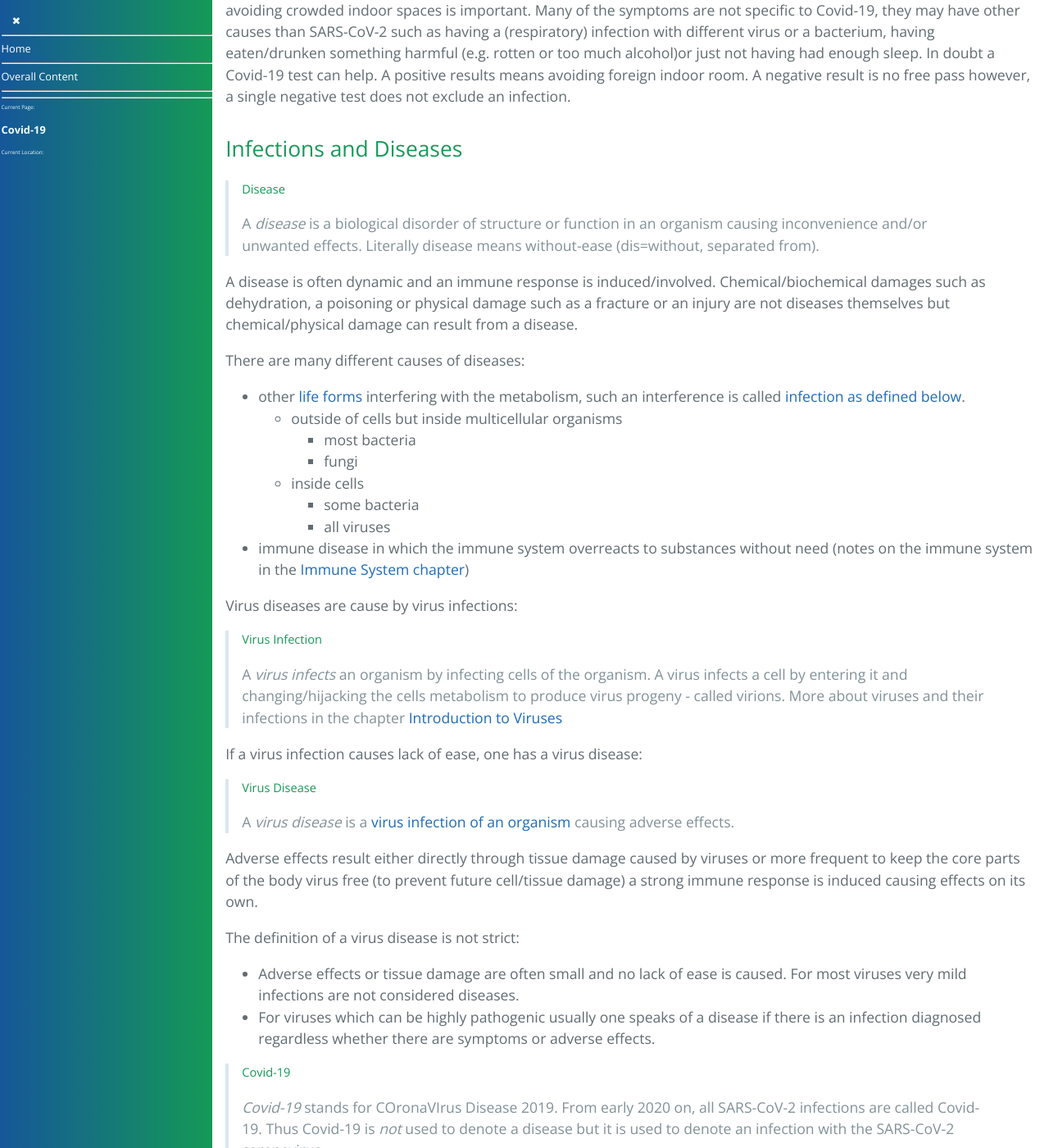
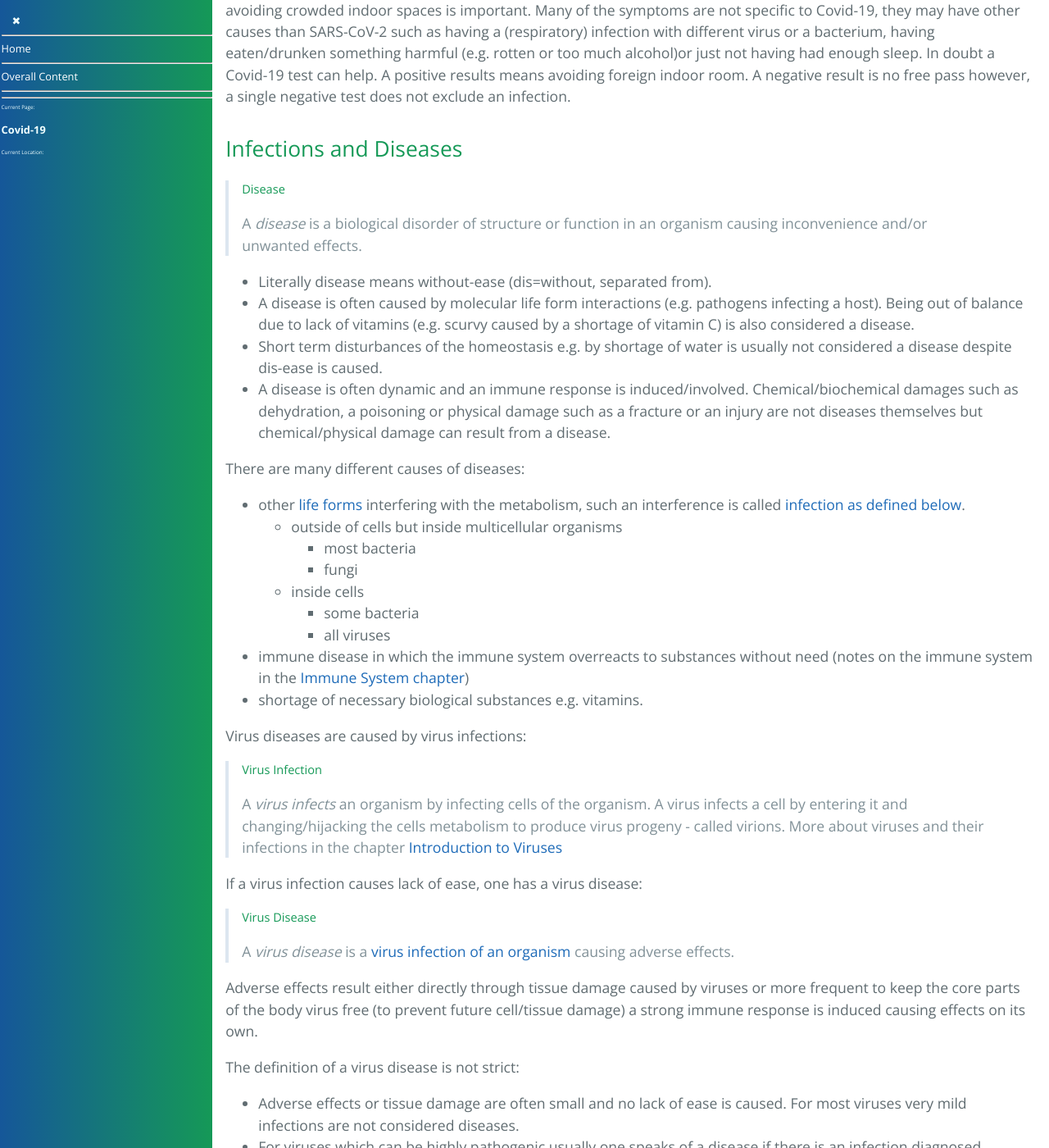
Before and after one commit to forestgrape/coronavirus, a Jekyll site: the page built from 3_medical/covid19.md, in a window 1280 px wide and 1400 px high, scrolled down 1006 px. Shown: the whole window at 82% size. Built offline with Jekyll 4.4.1, drawn with Linux system fonts in a browser that asks for light colours; our own code applies the rules of GitHub Pages for plain Markdown files.

Commit message:
clarifications on disease definition

```diff
--- a/3_medical/covid19.md
+++ b/3_medical/covid19.md
@@ -40,9 +40,12 @@ Many of the symptoms are not specific to Covid-19, they may have other causes th
 ## Infections and Diseases
 
 > ##### Disease
-> A *disease* is a biological disorder of structure or function in an organism causing inconvenience and/or unwanted effects. Literally disease means without-ease (dis=without, separated from).
+> A *disease* is a biological disorder of structure or function in an organism causing inconvenience and/or unwanted effects.
 
-A disease is often dynamic and an immune response is induced/involved. Chemical/biochemical damages such as dehydration, a poisoning or physical damage such as a fracture or an injury are not diseases themselves but chemical/physical damage can result from a disease.
+* Literally disease means without-ease (dis=without, separated from).
+* A disease is often caused by molecular life form interactions (e.g. pathogens infecting a host). Being out of balance due to lack of vitamins (e.g. scurvy caused by a shortage of vitamin C) is also considered a disease.
+* Short term disturbances of the homeostasis e.g. by shortage of water is usually not considered a disease despite dis-ease is caused.
+* A disease is often dynamic and an immune response is induced/involved. Chemical/biochemical damages such as dehydration, a poisoning or physical damage such as a fracture or an injury are not diseases themselves but chemical/physical damage can result from a disease.
 
 There are many different causes of diseases:
 * other [life forms](../2_biological/life-forms.md#life-form) interfering with the metabolism, such an interference is called [infection as defined below](#virus-infection).
@@ -53,8 +56,9 @@ There are many different causes of diseases:
     * some bacteria
     * all viruses
 * immune disease in which the immune system overreacts to substances without need (notes on the immune system in the [Immune System chapter](../4_immunological/concepts_of_immunology.md))
+* shortage of necessary biological substances e.g. vitamins.
 
-Virus diseases are cause by virus infections:
+Virus diseases are caused by virus infections:
 
 > ##### Virus Infection
 > A *virus infects* an organism by infecting cells of the organism. A virus infects a cell by entering it and changing/hijacking the cells metabolism to produce virus progeny - called virions. More about viruses and their infections in the chapter [Introduction to Viruses](../2_biological/viruses.md#introduction-to-viruses)
```
